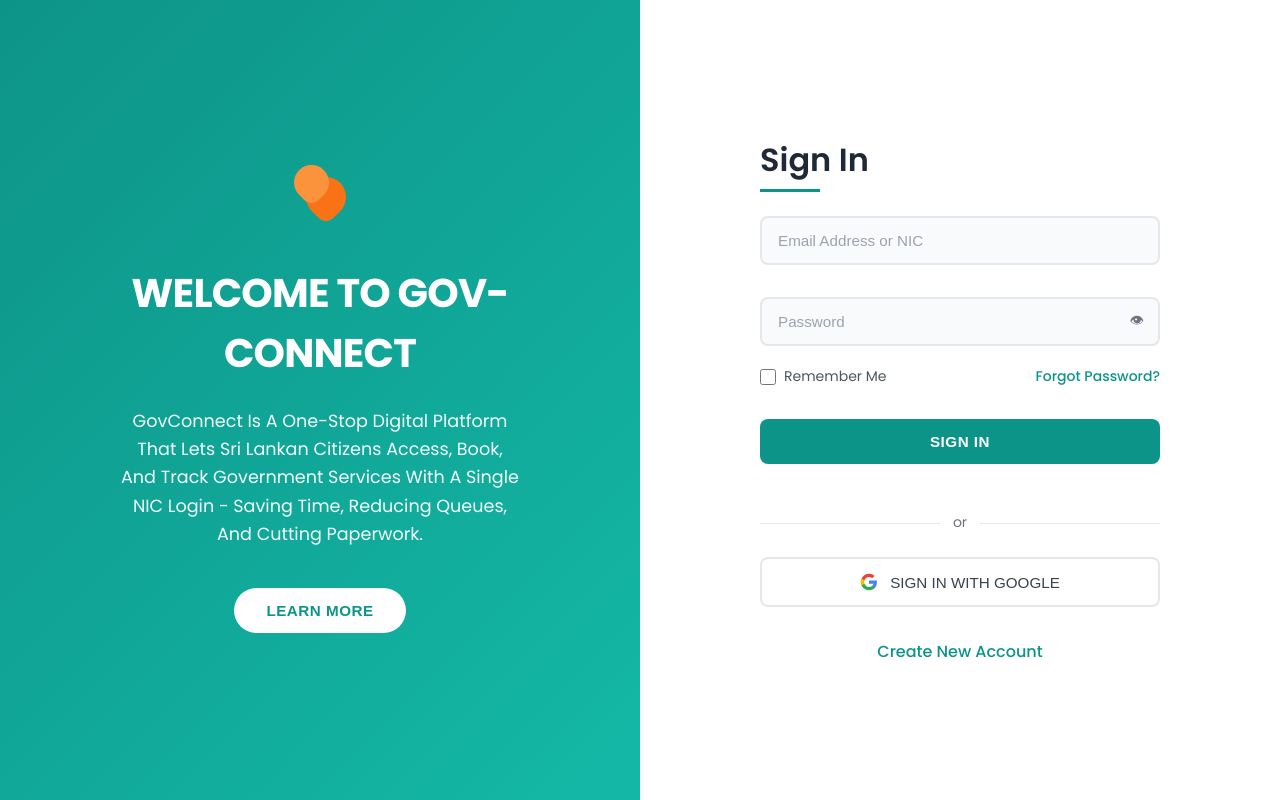
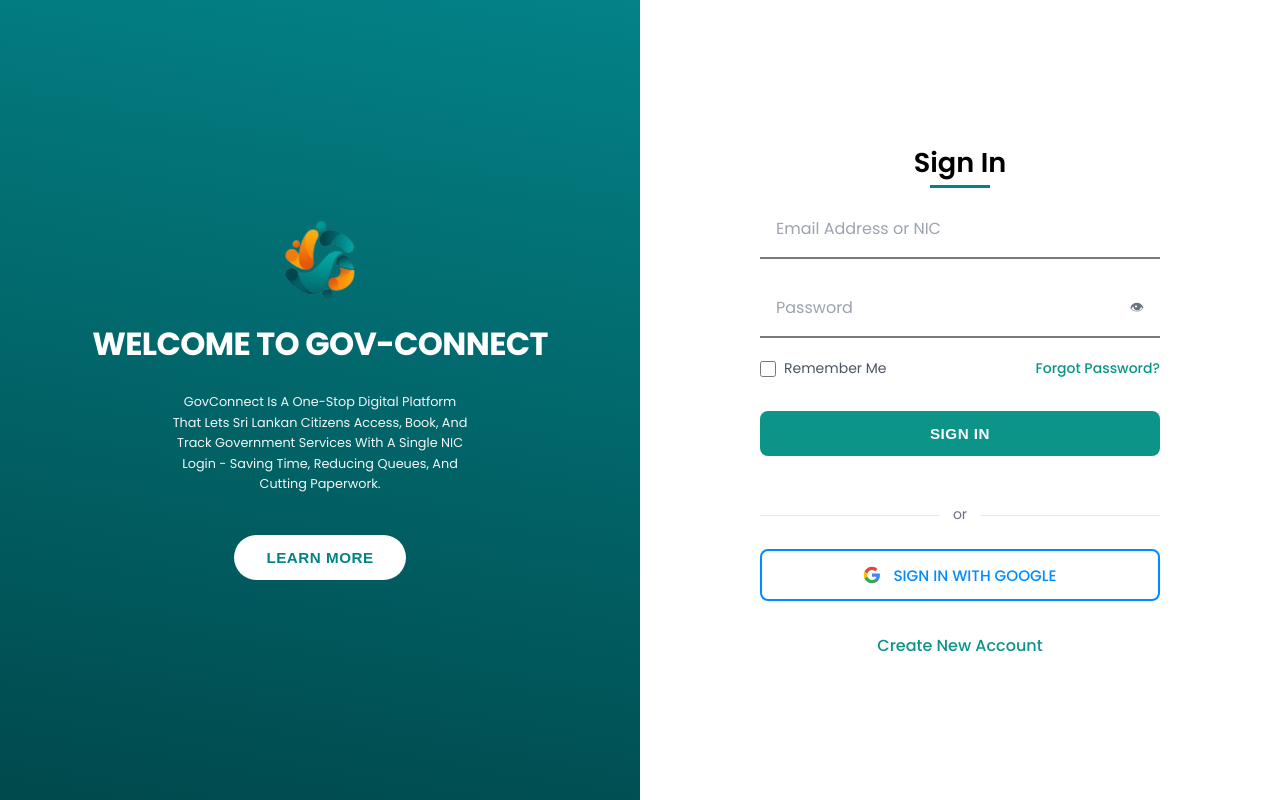
Before and after one commit to GuneOrganization/ClusterCode_GovConnect, a PHP site: page / in a window 1280 px wide. Run offline with PHP 8.4, Linux system fonts and the light colour scheme.

Commit message:
Signin ui 1st gen

```diff
--- a/assets/css/styles.css
+++ b/assets/css/styles.css
@@ -29,7 +29,7 @@
 /* Left Panel */
 .welcome-panel {
     flex: 1;
-     background: linear-gradient(135deg, #0d9488 0%, #14b8a6 100%);
+    background: linear-gradient(190deg, var(--primary-color) 0%, var(--secondary-color) 100%);
     display: flex;
     flex-direction: column;
     justify-content: center;
@@ -37,57 +37,38 @@
     padding: 4rem 3rem;
     color: white;
     text-align: center;
+
 }
 
- .logo {
+.logo{
     width: 80px;
     height: 80px;
-     margin-bottom: 3rem;
-     position: relative;
+    margin-bottom: 20px;
 }
 
- .logo::before {
-     content: '';
-     position: absolute;
-     width: 40px;
-     height: 40px;
-     background: #f97316;
-     border-radius: 50% 50% 50% 10px;
-     top: 10px;
-     left: 10px;
-     transform: rotate(-45deg);
- }
 
- .logo::after {
-     content: '';
-     position: absolute;
-     width: 35px;
-     height: 35px;
-     background: #fb923c;
-     border-radius: 50% 50% 10px 50%;
-     bottom: 15px;
-     right: 15px;
-     transform: rotate(45deg);
- }
+
+
 
 .welcome-title {
-     font-size: 2.5rem;
+    font-size: 2rem;
     font-weight: 700;
     margin-bottom: 1.5rem;
     letter-spacing: -0.02em;
+
 }
 
 .welcome-description {
-     font-size: 1.1rem;
+    font-size: 0.8rem;
     line-height: 1.6;
     margin-bottom: 2.5rem;
-     max-width: 400px;
+    max-width: 300px;
     opacity: 0.95;
 }
 
 .learn-more-btn {
     background: white;
-     color: #0d9488;
+    color: #038287;
     border: none;
     padding: 0.875rem 2rem;
     border-radius: 50px;
@@ -97,6 +78,7 @@
     transition: all 0.2s ease;
     text-transform: uppercase;
     letter-spacing: 0.5px;
+
 }
 
 .learn-more-btn:hover {
@@ -121,36 +103,44 @@
 }
 
 .signin-title {
-     font-size: 2rem;
+    font-size: 1.7rem;
     font-weight: 600;
-     color: #1f2937;
+    color: #000000;
     margin-bottom: 0.5rem;
     position: relative;
+    text-align: center;
+    font-family: "Poppins", sans-serif;
+
 }
 
 .signin-title::after {
     content: '';
     position: absolute;
-     bottom: -8px;
-     left: 0;
+    bottom: -4px;
+
+    left: 50%;
     width: 60px;
     height: 3px;
-     background: #0d9488;
+    background: var(--primary-color);
+    transform: translateX(-50%);
 }
 
 .form-group {
-     margin-bottom: 1.5rem;
-     margin-top: 2rem;
+    margin-bottom: 1rem;
+    margin-top: 1rem;
 }
 
 .form-input {
     width: 100%;
-     padding: 0.875rem 1rem;
-     border: 2px solid #e5e7eb;
-     border-radius: 8px;
-     font-size: 0.95rem;
+    padding: 1rem ;
+    border-bottom: 2px solid #797979;
+    border-left: 0px;
+    border-right: 0px;
+    border-top: 0px;
+    font-family: "Poppins", sans-serif;
+    font-size: 1rem;
     transition: border-color 0.2s ease;
-     background: #f9fafb;
+    background: var(--white-color);
 }
 
 .form-input:focus {
@@ -260,12 +250,13 @@
 .google-btn {
     width: 100%;
     background: white;
-     color: #374151;
-     border: 2px solid #e5e7eb;
-     padding: 0.875rem;
+    color: #008cff;
+    border: 2px solid #008cff;
+    padding: 0.775rem;
     border-radius: 8px;
     font-weight: 500;
     font-size: 0.95rem;
+    font-family: "Poppins", sans-serif;
     cursor: pointer;
     transition: all 0.2s ease;
     display: flex;
@@ -293,6 +284,7 @@
     color: #0d9488;
     text-decoration: none;
     font-weight: 500;
+
 }
 
 .create-account a:hover {
@@ -320,6 +312,7 @@
 
     .signin-title {
         font-size: 1.75rem;
+        font-family: "Poppins", sans-serif;
     }
 }
 
@@ -356,33 +349,9 @@
     background-color: #e5e7eb;
 }
 
- .logo {
-     width: 48px;
-     height: 48px;
-     position: relative;
- }
 
- .logo-shape-1 {
-     position: absolute;
-     width: 24px;
-     height: 24px;
-     background-color: #f97316;
-     border-radius: 50% 50% 50% 10px;
-     top: 6px;
-     left: 6px;
-     transform: rotate(-45deg);
- }
 
- .logo-shape-2 {
-     position: absolute;
-     width: 20px;
-     height: 20px;
-     background-color: #fb923c;
-     border-radius: 50% 50% 10px 50%;
-     bottom: 8px;
-     right: 8px;
-     transform: rotate(45deg);
- }
+
 
 .menu-item {
     border: none;
--- a/index.html
+++ b/index.html
@@ -15,7 +15,7 @@
     <div class="container">
         <!-- Left Welcome Panel -->
         <div class="welcome-panel">
-            <div class="logo"></div>
+            <img class="logo" src="./assets/images/logo.png"/>
             <h1 class="welcome-title">WELCOME TO GOV-CONNECT</h1>
             <p class="welcome-description">
                 GovConnect Is A One-Stop Digital Platform That Lets Sri Lankan Citizens
```
Lines whose indentation alone changed are shown as unchanged.
